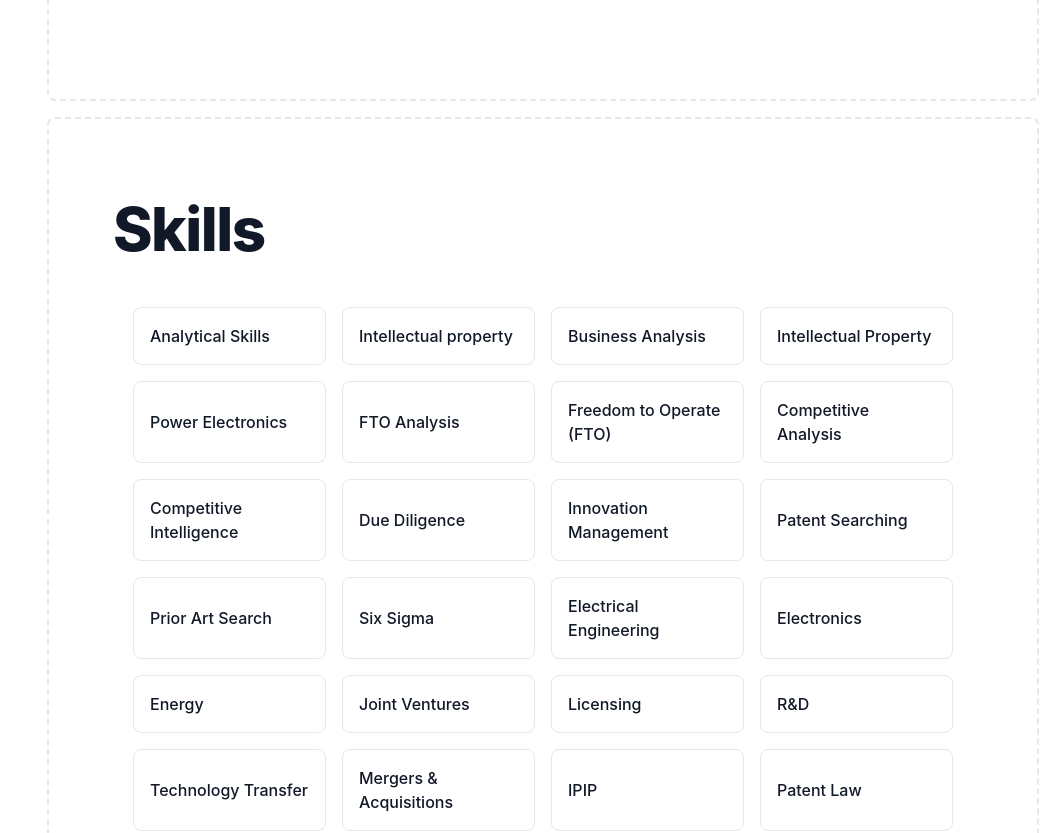
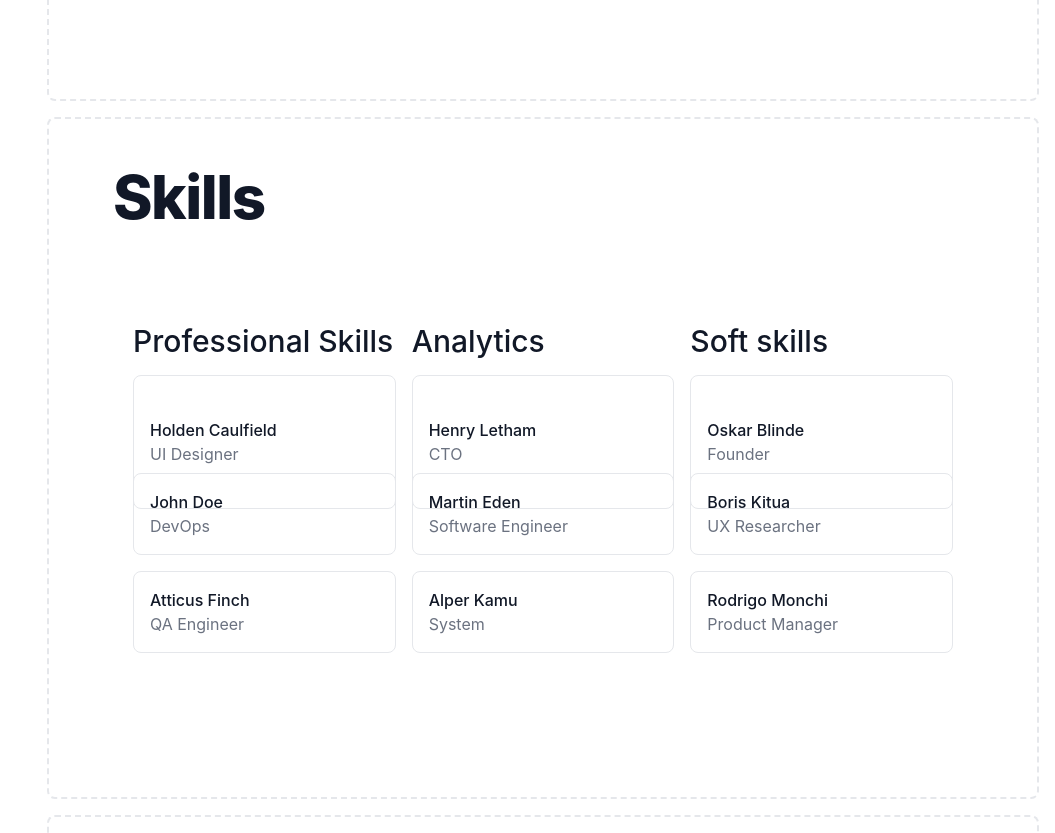
Before and after one commit to dhawansolanki/rajani-portfolio, a React (Create React App) app: page / in a window 1280 px wide. Shown: the part 3260-4093 px from the top of the page, without its empty margins (225-1280 px from the left). Built offline with nearby package versions, Linux system fonts and the light colour scheme; the HTML template or start-up script is replaced by a standard one.

Commit message:
Skills Added

```diff
--- a/src/Skills.js
+++ b/src/Skills.js
@@ -6,7 +6,8 @@ const Skills = () => {
       id="skills"
       class="p-4 border-2 h-full border-gray-200 border-dashed rounded-lg dark:border-gray-700"
     >
-      <div class="py-8 px-4 mx-auto max-w-screen-xl  lg:py-16 lg:px-12">
+      {/*
+       <div class="py-8 px-4 mx-auto max-w-screen-xl  lg:py-16 lg:px-12">
         <h1 class="mb-4 text-4xl font-extrabold tracking-tight leading-none text-gray-900 md:text-5xl lg:text-6xl dark:text-gray-900">
           Skills
         </h1>
@@ -372,7 +373,104 @@ const Skills = () => {
             </div>
           </div>
         </section>
+      </div> */}
+
+<div class="py-8 px-4 mx-auto max-w-screen-xl  lg:px-12">
+        <h1 class=" text-4xl font-extrabold tracking-tight leading-none text-gray-900 md:text-5xl lg:text-6xl dark:text-gray-900">
+          Skills
+        </h1>
+<section class="text-gray-600 body-font">
+  <div class="container px-5 py-24 mx-auto">
+    <div class="flex flex-wrap -m-2">
+      <div class="p-2 lg:w-1/3 md:w-1/2 w-full">
+      <h1 class="sm:text-3xl text-2xl font-medium title-font mb-4 text-gray-900">Professional Skills</h1>
+        <div class="h-full flex items-center border-gray-200 border p-4 rounded-lg">
+        {/* <img alt="team" class="w-16 h-16 bg-gray-100 object-cover object-center flex-shrink-0 rounded-full mr-4" src="https://dummyimage.com/108x98"/> */}
+          <div class="flex-grow">
+            <h2 class="text-gray-900 title-font font-medium">Holden Caulfield</h2>
+            <p class="text-gray-500">UI Designer</p>
+          </div>
+        </div>
       </div>
+      <div class="p-2 lg:w-1/3 md:w-1/2 w-full">
+      <h1 class="sm:text-3xl text-2xl font-medium title-font mb-4 text-gray-900">Analytics</h1>
+        <div class="h-full flex items-center border-gray-200 border p-4 rounded-lg">
+        {/* <img alt="team" class="w-16 h-16 bg-gray-100 object-cover object-center flex-shrink-0 rounded-full mr-4" src="https://dummyimage.com/108x98"/> */}
+          <div class="flex-grow">
+            <h2 class="text-gray-900 title-font font-medium">Henry Letham</h2>
+            <p class="text-gray-500">CTO</p>
+          </div>
+        </div>
+      </div>
+
+      <div class="p-2 lg:w-1/3 md:w-1/2 w-full">
+      <h1 class="sm:text-3xl text-2xl font-medium title-font mb-4 text-gray-900">Soft skills</h1>
+        <div class="h-full flex items-center border-gray-200 border p-4 rounded-lg">
+        {/* <img alt="team" class="w-16 h-16 bg-gray-100 object-cover object-center flex-shrink-0 rounded-full mr-4" src="https://dummyimage.com/108x98"/> */}
+          <div class="flex-grow">
+            <h2 class="text-gray-900 title-font font-medium">Oskar Blinde</h2>
+            <p class="text-gray-500">Founder</p>
+          </div>
+        </div>
+      </div>
+      <div class="p-2 lg:w-1/3 md:w-1/2 w-full">
+        <div class="h-full flex items-center border-gray-200 border p-4 rounded-lg">
+        {/* <img alt="team" class="w-16 h-16 bg-gray-100 object-cover object-center flex-shrink-0 rounded-full mr-4" src="https://dummyimage.com/108x98"/> */}
+          <div class="flex-grow">
+            <h2 class="text-gray-900 title-font font-medium">John Doe</h2>
+            <p class="text-gray-500">DevOps</p>
+          </div>
+        </div>
+      </div>
+      <div class="p-2 lg:w-1/3 md:w-1/2 w-full">
+        <div class="h-full flex items-center border-gray-200 border p-4 rounded-lg">
+        {/* <img alt="team" class="w-16 h-16 bg-gray-100 object-cover object-center flex-shrink-0 rounded-full mr-4" src="https://dummyimage.com/108x98"/> */}
+          <div class="flex-grow">
+            <h2 class="text-gray-900 title-font font-medium">Martin Eden</h2>
+            <p class="text-gray-500">Software Engineer</p>
+          </div>
+        </div>
+      </div>
+      <div class="p-2 lg:w-1/3 md:w-1/2 w-full">
+        <div class="h-full flex items-center border-gray-200 border p-4 rounded-lg">
+        {/* <img alt="team" class="w-16 h-16 bg-gray-100 object-cover object-center flex-shrink-0 rounded-full mr-4" src="https://dummyimage.com/108x98"/> */}
+          <div class="flex-grow">
+            <h2 class="text-gray-900 title-font font-medium">Boris Kitua</h2>
+            <p class="text-gray-500">UX Researcher</p>
+          </div>
+        </div>
+      </div>
+      <div class="p-2 lg:w-1/3 md:w-1/2 w-full">
+        <div class="h-full flex items-center border-gray-200 border p-4 rounded-lg">
+        {/* <img alt="team" class="w-16 h-16 bg-gray-100 object-cover object-center flex-shrink-0 rounded-full mr-4" src="https://dummyimage.com/108x98"/> */}
+          <div class="flex-grow">
+            <h2 class="text-gray-900 title-font font-medium">Atticus Finch</h2>
+            <p class="text-gray-500">QA Engineer</p>
+          </div>
+        </div>
+      </div>
+      <div class="p-2 lg:w-1/3 md:w-1/2 w-full">
+        <div class="h-full flex items-center border-gray-200 border p-4 rounded-lg">
+          {/* <img alt="team" class="w-16 h-16 bg-gray-100 object-cover object-center flex-shrink-0 rounded-full mr-4" src="https://dummyimage.com/104x94"/> */}
+          <div class="flex-grow">
+            <h2 class="text-gray-900 title-font font-medium">Alper Kamu</h2>
+            <p class="text-gray-500">System</p>
+          </div>
+        </div>
+      </div>
+      <div class="p-2 lg:w-1/3 md:w-1/2 w-full">
+        <div class="h-full flex items-center border-gray-200 border p-4 rounded-lg">
+          {/* <img alt="team" class="w-16 h-16 bg-gray-100 object-cover object-center flex-shrink-0 rounded-full mr-4" src="https://dummyimage.com/108x98"/> */}
+          <div class="flex-grow">
+            <h2 class="text-gray-900 title-font font-medium">Rodrigo Monchi</h2>
+            <p class="text-gray-500">Product Manager</p>
+          </div>
+        </div>
+      </div>
+    </div>
+  </div>
+</section>
+    </div>
     </div>
   );
 };
```
